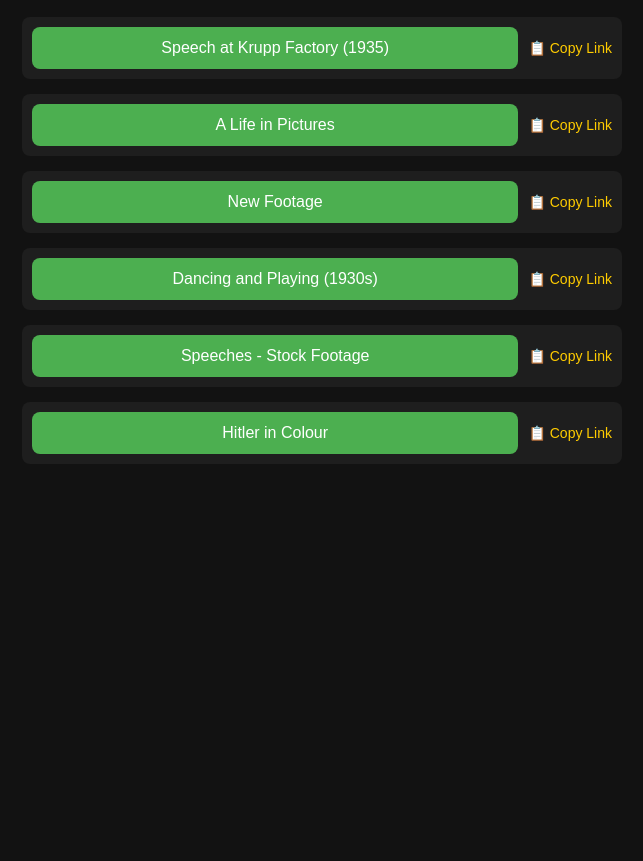
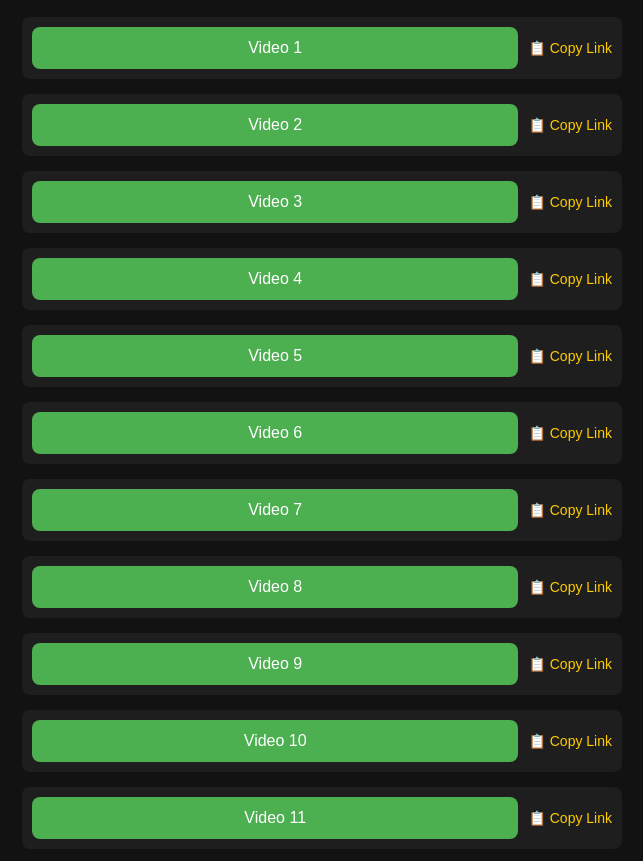
Before and after one commit to Jashwanth-Adonis/Hitler, a plain HTML site: page index.html in a window 1280 px wide. Shown: the part 86-947 px from the top of the page, without its empty margins (318-961 px from the left). Before the commit the page ends 800 px from the top, so only its background shows below. Drawn offline with Linux system fonts and the light colour scheme.

Commit message:
Update index.html

```diff
--- a/index.html
+++ b/index.html
@@ -18,33 +18,68 @@
 
         <div class="video-list">
             <div class="video-item">
-                <button onclick="window.open('https://www.youtube.com/watch?v=FJ3N_2r6R-o')">Speech at Krupp Factory (1935)</button>
-                <span onclick="copyToClipboard('https://www.youtube.com/watch?v=FJ3N_2r6R-o')">📋 Copy Link</span>
+                <button onclick="window.open('https://youtu.be/0KU7UM3i4qw?feature=shared')">Video 1</button>
+                <span onclick="copyToClipboard('https://youtu.be/0KU7UM3i4qw?feature=shared')">📋 Copy Link</span>
             </div>
 
             <div class="video-item">
-                <button onclick="window.open('https://www.youtube.com/watch?v=tn6xujf2Jec')">A Life in Pictures</button>
-                <span onclick="copyToClipboard('https://www.youtube.com/watch?v=tn6xujf2Jec')">📋 Copy Link</span>
+                <button onclick="window.open('https://youtu.be/C87cQvdjuFc?feature=shared')">Video 2</button>
+                <span onclick="copyToClipboard('https://youtu.be/C87cQvdjuFc?feature=shared')">📋 Copy Link</span>
             </div>
 
             <div class="video-item">
-                <button onclick="window.open('https://www.youtube.com/watch?v=RgH2k9otvQQ')">New Footage</button>
-                <span onclick="copyToClipboard('https://www.youtube.com/watch?v=RgH2k9otvQQ')">📋 Copy Link</span>
+                <button onclick="window.open('https://youtu.be/zXX0w0FKR_s?feature=shared')">Video 3</button>
+                <span onclick="copyToClipboard('https://youtu.be/zXX0w0FKR_s?feature=shared')">📋 Copy Link</span>
             </div>
 
             <div class="video-item">
-                <button onclick="window.open('https://www.youtube.com/watch?v=eypJfOKeSJU')">Dancing and Playing (1930s)</button>
-                <span onclick="copyToClipboard('https://www.youtube.com/watch?v=eypJfOKeSJU')">📋 Copy Link</span>
+                <button onclick="window.open('https://youtu.be/OEiQj-FjCRc?feature=shared')">Video 4</button>
+                <span onclick="copyToClipboard('https://youtu.be/OEiQj-FjCRc?feature=shared')">📋 Copy Link</span>
             </div>
 
             <div class="video-item">
-                <button onclick="window.open('https://www.youtube.com/watch?v=t992mKgw60c')">Speeches - Stock Footage</button>
-                <span onclick="copyToClipboard('https://www.youtube.com/watch?v=t992mKgw60c')">📋 Copy Link</span>
+                <button onclick="window.open('https://youtu.be/DmvFOEs575g?feature=shared')">Video 5</button>
+                <span onclick="copyToClipboard('https://youtu.be/DmvFOEs575g?feature=shared')">📋 Copy Link</span>
             </div>
 
             <div class="video-item">
-                <button onclick="window.open('https://www.youtube.com/watch?v=elDzoxjc9XQ')">Hitler in Colour</button>
-                <span onclick="copyToClipboard('https://www.youtube.com/watch?v=elDzoxjc9XQ')">📋 Copy Link</span>
+                <button onclick="window.open('https://youtu.be/eQ6q2cnVXqQ?feature=shared')">Video 6</button>
+                <span onclick="copyToClipboard('https://youtu.be/eQ6q2cnVXqQ?feature=shared')">📋 Copy Link</span>
+            </div>
+
+            <div class="video-item">
+                <button onclick="window.open('https://youtu.be/Jy3Mv3uMoxI?feature=shared')">Video 7</button>
+                <span onclick="copyToClipboard('https://youtu.be/Jy3Mv3uMoxI?feature=shared')">📋 Copy Link</span>
+            </div>
+
+            <div class="video-item">
+                <button onclick="window.open('https://youtu.be/HqgrHRrssP0?feature=shared')">Video 8</button>
+                <span onclick="copyToClipboard('https://youtu.be/HqgrHRrssP0?feature=shared')">📋 Copy Link</span>
+            </div>
+
+            <div class="video-item">
+                <button onclick="window.open('https://youtu.be/f90U72TEibE?feature=shared')">Video 9</button>
+                <span onclick="copyToClipboard('https://youtu.be/f90U72TEibE?feature=shared')">📋 Copy Link</span>
+            </div>
+
+            <div class="video-item">
+                <button onclick="window.open('https://youtu.be/t992mKgw60c?feature=shared')">Video 10</button>
+                <span onclick="copyToClipboard('https://youtu.be/t992mKgw60c?feature=shared')">📋 Copy Link</span>
+            </div>
+
+            <div class="video-item">
+                <button onclick="window.open('https://youtu.be/hzwpTtax58M?feature=shared')">Video 11</button>
+                <span onclick="copyToClipboard('https://youtu.be/hzwpTtax58M?feature=shared')">📋 Copy Link</span>
+            </div>
+
+            <div class="video-item">
+                <button onclick="window.open('https://youtu.be/dOWDtDUKz-U?feature=shared')">Video 12</button>
+                <span onclick="copyToClipboard('https://youtu.be/dOWDtDUKz-U?feature=shared')">📋 Copy Link</span>
+            </div>
+
+            <div class="video-item">
+                <button onclick="window.open('https://youtu.be/smEqnnklfYs?feature=shared')">Video 13</button>
+                <span onclick="copyToClipboard('https://youtu.be/smEqnnklfYs?feature=shared')">📋 Copy Link</span>
             </div>
         </div>
     </div>
```
